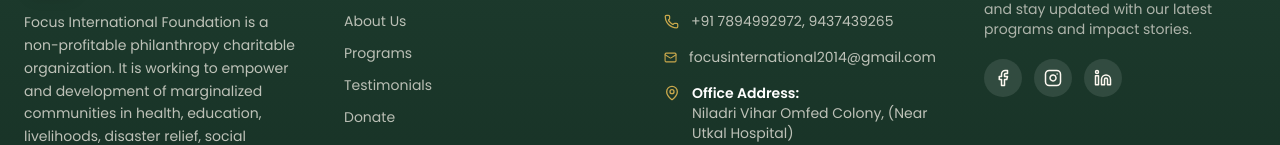
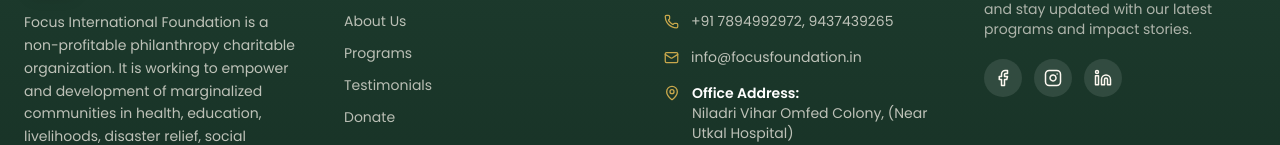
Before and after one commit to biswajit-dev-1999/focoussolution, a React (Vite) app: page /about in a window 1280 px wide. Shown: the part 5059-5204 px from the top of the page. Built offline with nearby package versions, Linux system fonts and the light colour scheme; the HTML template or start-up script is replaced by a standard one.

Commit message:
changes website name and email

```diff
--- a/src/components/Footer.jsx
+++ b/src/components/Footer.jsx
@@ -87,14 +87,14 @@
             Contact
           </h3>
           <p className="text-sm mb-3" style={{ color: "rgba(253,248,240,0.85)" }}>
-            Website: <a href="https://focusinternational.org.in" target="_blank" rel="noreferrer" className="underline hover:text-white">focusinternational.org.in</a>
+            Website: <a href="https://focusfoundation.in" target="_blank" rel="noreferrer" className="underline hover:text-white">focusinternational.org.in</a>
           </p>
           <ul className="space-y-4 text-sm" style={{ color: "rgba(253,248,240,0.72)" }}>
             <li className="flex items-center gap-3">
               <Phone size={15} style={{ color: "#C9A84C" }} /> +91 7894992972, 9437439265
             </li>
             <li className="flex items-center gap-3">
-              <Mail size={15} style={{ color: "#C9A84C" }} /> focusinternational2014@gmail.com
+              <Mail size={15} style={{ color: "#C9A84C" }} />  info@focusfoundation.in
             </li>
             <li className="flex items-start gap-3">
               <MapPin size={16} className="mt-0.5 shrink-0" style={{ color: "#C9A84C" }} />
--- a/src/sections/ContactSection.jsx
+++ b/src/sections/ContactSection.jsx
@@ -78,7 +78,7 @@
                 <div className="p-2.5 rounded-xl" style={{ background: "#E8F2EC" }}>
                   <Mail size={22} style={{ color: "#2D5A3D" }} />
                 </div>
-                <p className="text-lg">focusinternational2014@gmail.com</p>
+                <p className="text-lg"> info@focusfoundation.in</p>
               </div>
 
               <div className="flex items-center gap-4">
--- a/vite.config.js
+++ b/vite.config.js
@@ -1,6 +1,7 @@
 import { defineConfig } from 'vite'
 import tailwindcss from '@tailwindcss/vite'
 export default defineConfig({
+  base: '/',
   plugins: [
     tailwindcss(),
 
```
Also changed, not shown: 1 other file (tests, documents, lock files or other folders).
